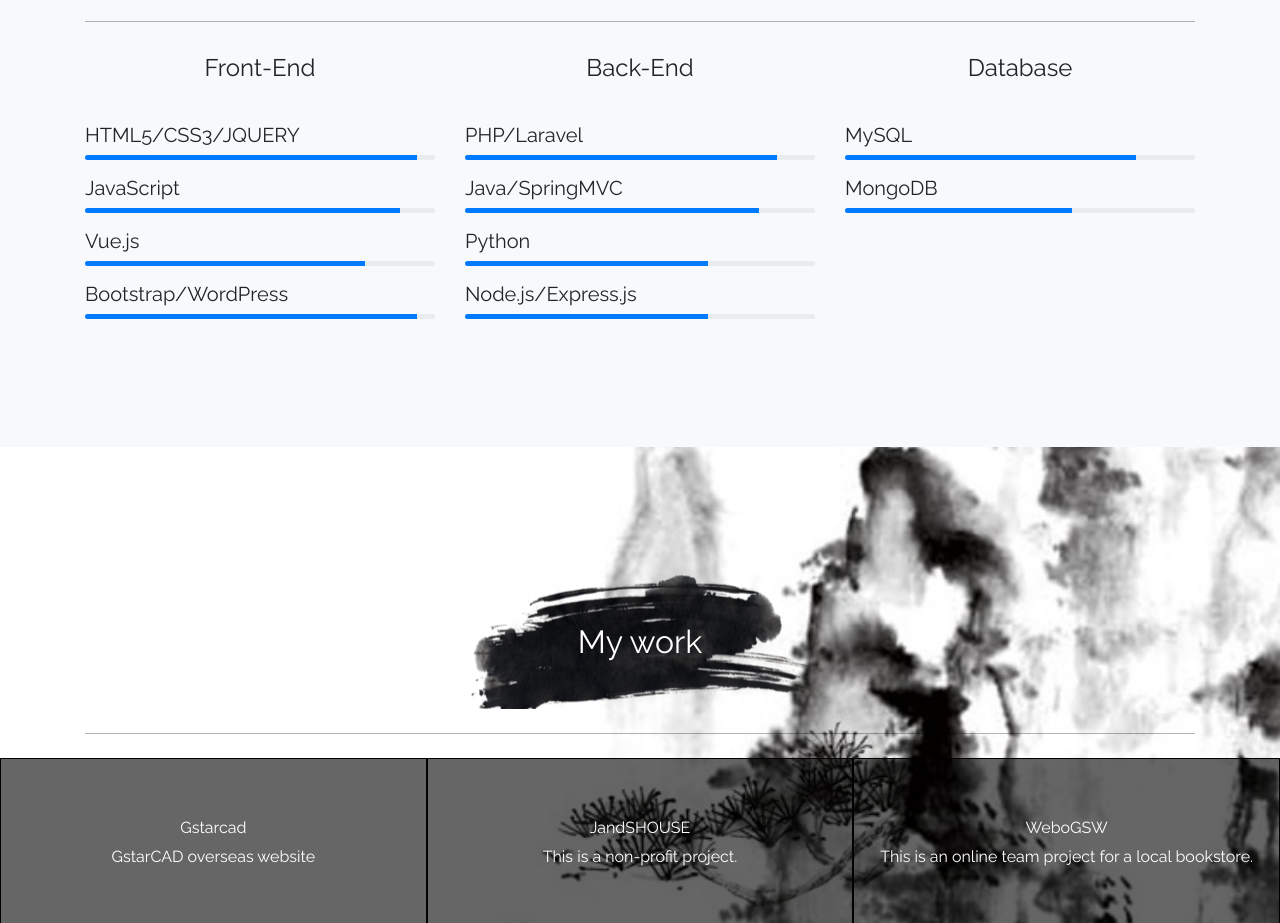
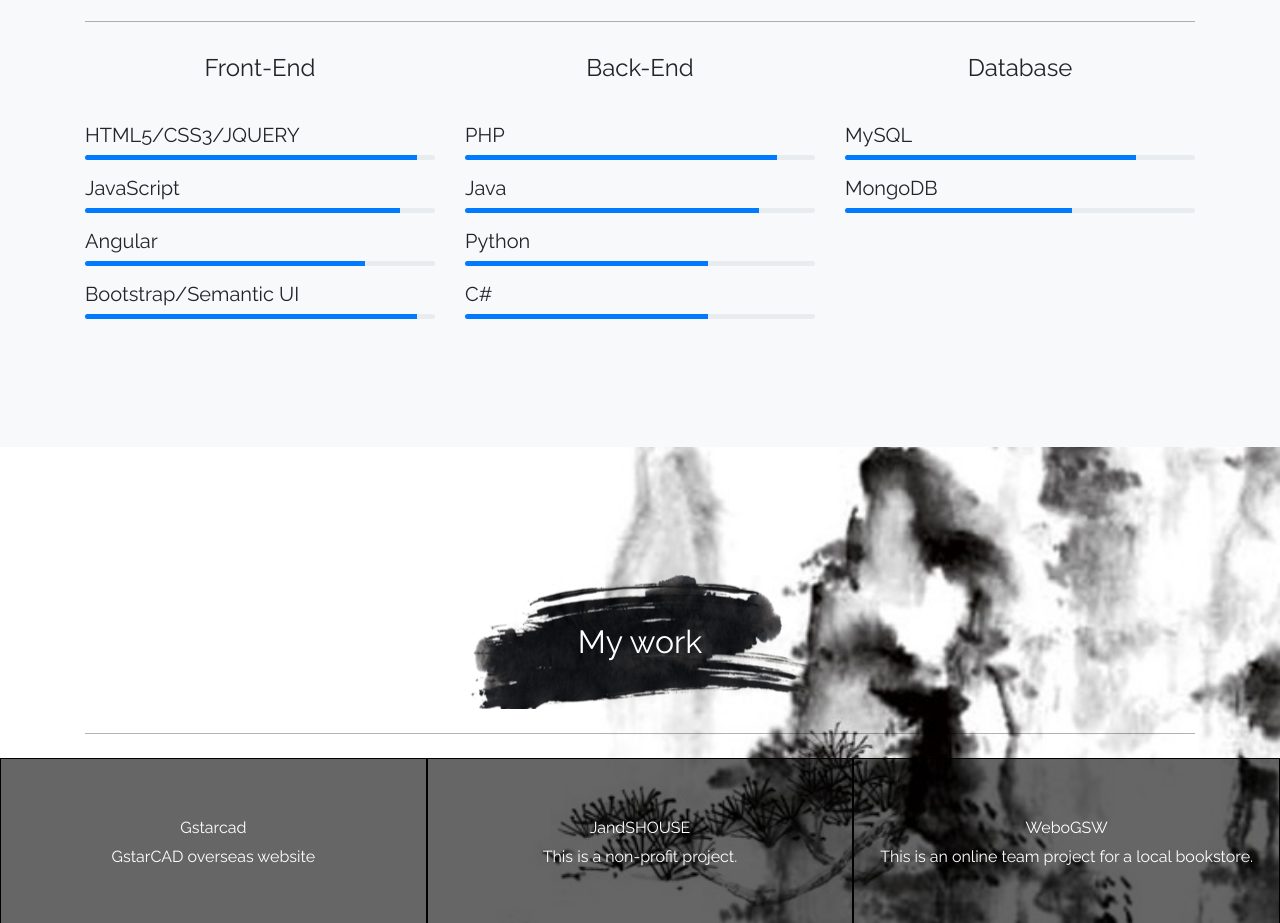
Before and after one commit to KaiFan1/kai, a plain HTML site: page index.html in a window 1280 px wide. Shown: the part 1480-2403 px from the top of the page. Drawn offline with nearby package versions, Linux system fonts and the light colour scheme.

Commit message:
Update index.html

```diff
--- a/index.html
+++ b/index.html
@@ -146,13 +146,13 @@
                             </div>
                         </div>
                         <div class="col-sm-12">
-                            <h5 class="language">Vue.js</h5>
+                            <h5 class="language">Angular</h5>
                             <div class="progress">
                                 <div id="vue-bar" class="progress-bar" role="progressbar" aria-valuenow="80" aria-valuemin="0" aria-valuemax="100"></div>
                             </div>
                         </div>
                         <div class="col-sm-12">
-                            <h5 class="language">Bootstrap/WordPress</h5>
+                            <h5 class="language">Bootstrap/Semantic UI</h5>
                             <div class="progress">
                                 <div id="bw-bar" class="progress-bar" role="progressbar" aria-valuenow="95" aria-valuemin="0" aria-valuemax="100"></div>
                             </div>
@@ -163,13 +163,13 @@
                     <h4 class="text-center skill-subtitle">Back-End</h4>
                     <div class="row backend">
                         <div class="col-sm-12">
-                            <h5 class="language">PHP/Laravel</h5>
+                            <h5 class="language">PHP</h5>
                             <div class="progress">
                                 <div id="pl-bar" class="progress-bar" role="progressbar" aria-valuenow="90" aria-valuemin="0" aria-valuemax="100"></div>
                             </div>
                         </div>
                         <div class="col-sm-12">
-                            <h5 class="language">Java/SpringMVC</h5>
+                            <h5 class="language">Java</h5>
                             <div class="progress">
                                 <div id="java-bar" class="progress-bar" role="progressbar" aria-valuenow="85" aria-valuemin="0" aria-valuemax="100"></div>
                             </div>
@@ -181,7 +181,7 @@
                             </div>
                         </div>
                         <div class="col-sm-12">
-                            <h5 class="language">Node.js/Express.js</h5>
+                            <h5 class="language">C#</h5>
                             <div class="progress">
                                 <div id="ne-bar" class="progress-bar" role="progressbar" aria-valuenow="70" aria-valuemin="0" aria-valuemax="100"></div>
                             </div>
```
